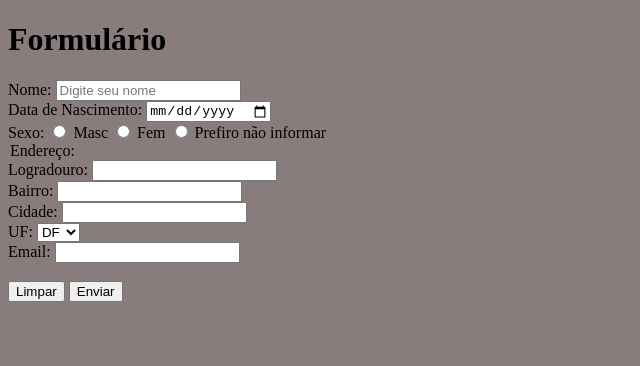
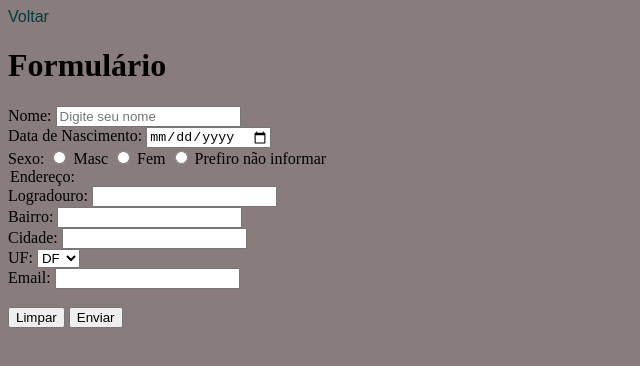
Before and after one commit to laeciodev/formulario-html, a plain HTML site: page formulario.html in a window 1280 px wide. Shown: the whole page, without its empty margins (0-640 px from the left). Drawn offline with Linux system fonts and the light colour scheme.

Commit message:
adicionado o botão de voltar

```diff
--- a/formulario.html
+++ b/formulario.html
@@ -6,6 +6,7 @@
     <title>Formulário</title>
 </head>
 <body style="background-color: rgb(136, 124, 124);">
+    <a style="text-decoration: none;color: rgb(6, 59, 61);font-family: arial;" href="index.html">Voltar</a>
     <h1>Formulário</h1>
     <form>
         <label for="id_nome">Nome:</label>
```
